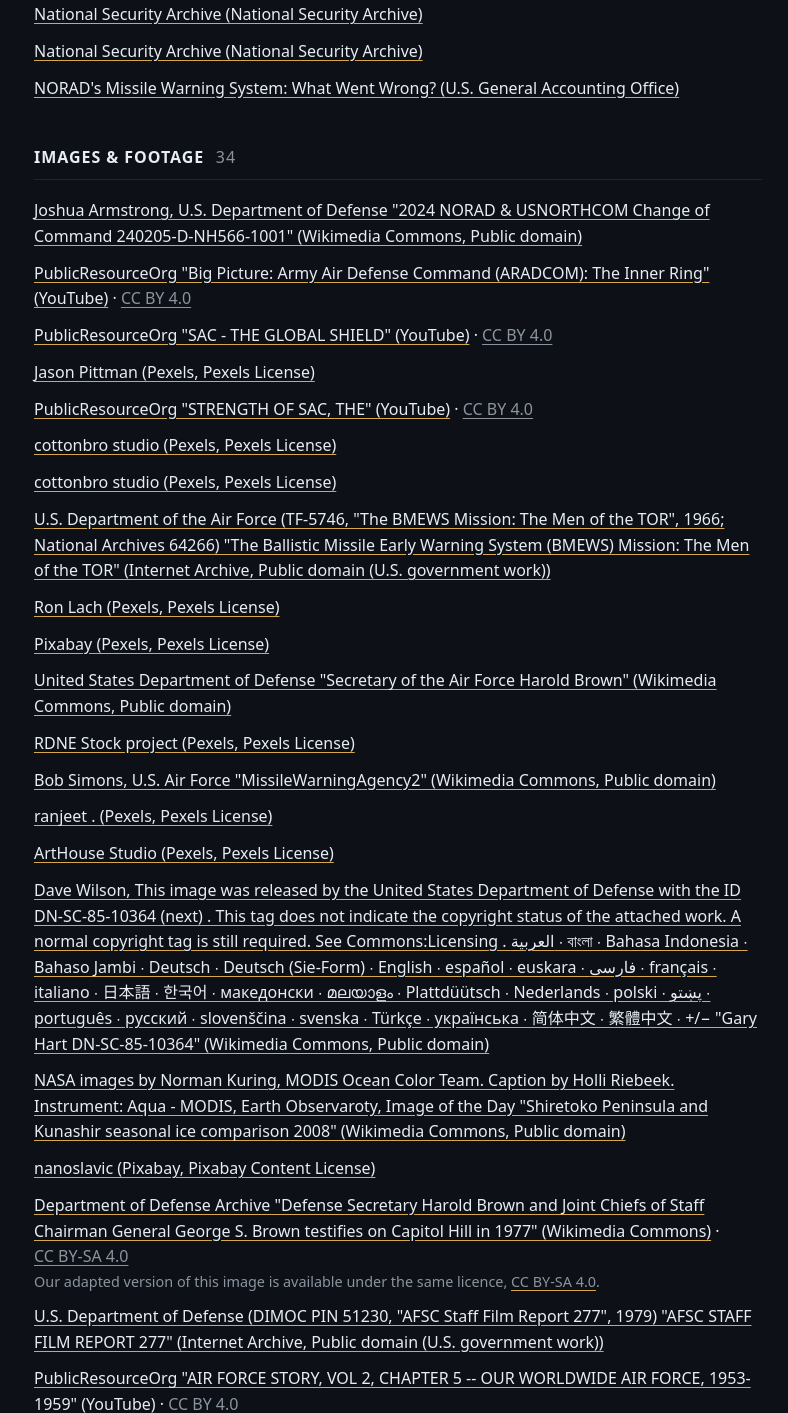
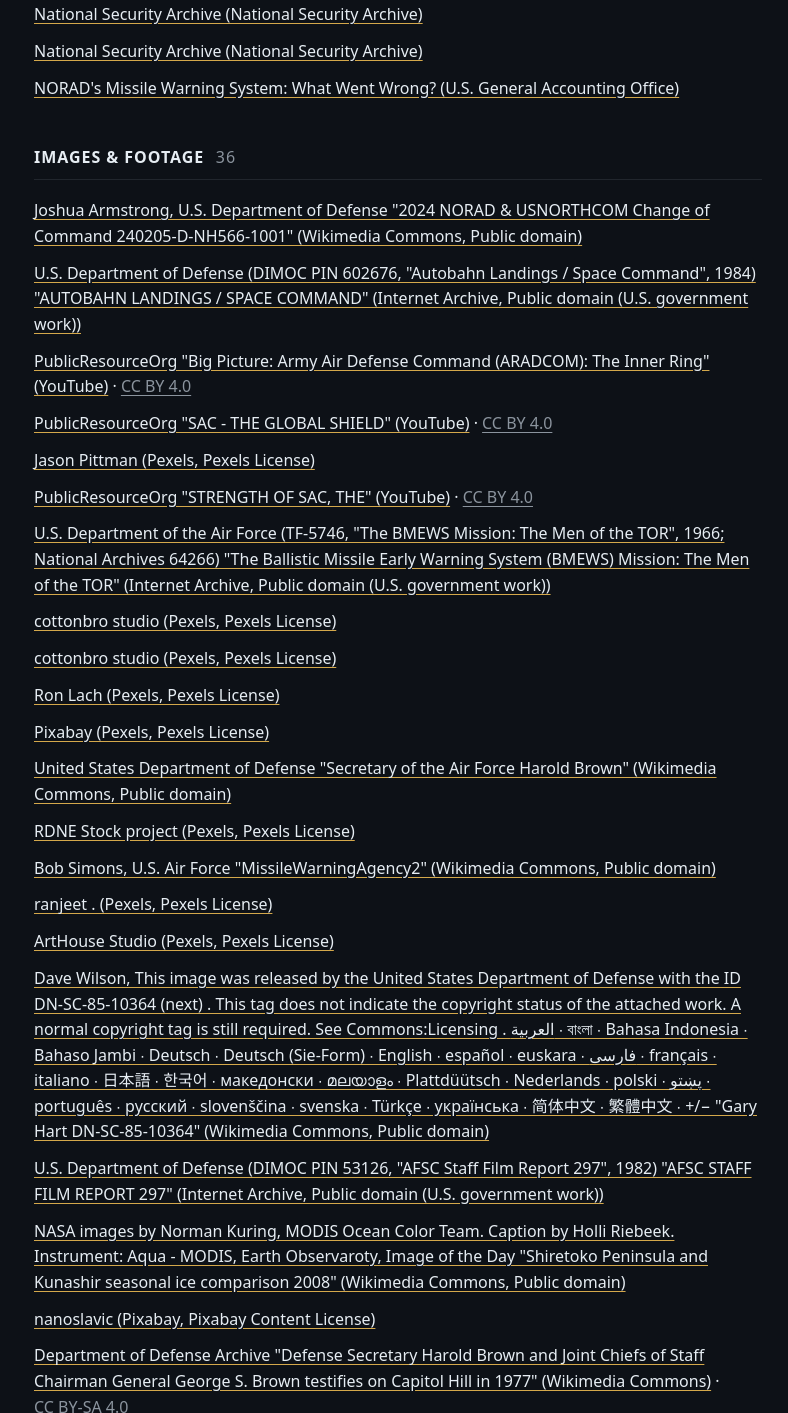
Before and after one commit to longcut-media/longcut-media.github.io, a plain HTML site: page credits/02/index.html in a window 1280 px wide. Shown: the part 767-2180 px from the top of the page, without its empty margins (242-1030 px from the left). Drawn offline with Linux system fonts and the light colour scheme.

Commit message:
Credits for file 02: The Missiles Only the Computers Saw

```diff
--- a/credits/02/index.html
+++ b/credits/02/index.html
@@ -55,16 +55,17 @@ creator endorses this video.</p>
 </ul>
 </section>
 <section>
-<h2>Images &amp; footage <span class="n">34</span></h2>
+<h2>Images &amp; footage <span class="n">36</span></h2>
 <ul>
 <li><a href="https://commons.wikimedia.org/wiki/File:2024_NORAD_%26_USNORTHCOM_Change_of_Command_240205-D-NH566-1001.jpg" rel="noopener">Joshua Armstrong, U.S. Department of Defense &quot;2024 NORAD &amp; USNORTHCOM Change of Command 240205-D-NH566-1001&quot; (Wikimedia Commons, Public domain)</a></li>
+<li><a href="https://archive.org/details/gov.dod.dimoc.602676" rel="noopener">U.S. Department of Defense (DIMOC PIN 602676, &quot;Autobahn Landings / Space Command&quot;, 1984) &quot;AUTOBAHN LANDINGS / SPACE COMMAND&quot; (Internet Archive, Public domain (U.S. government work))</a></li>
 <li><a href="https://www.youtube.com/watch?v=B-jJjvHd6jM" rel="noopener">PublicResourceOrg &quot;Big Picture: Army Air Defense Command (ARADCOM): The Inner Ring&quot; (YouTube)</a> · <a class="lic" href="https://creativecommons.org/licenses/by/4.0/" rel="license noopener">CC BY 4.0</a></li>
 <li><a href="https://www.youtube.com/watch?v=xn8lo2MSmhw" rel="noopener">PublicResourceOrg &quot;SAC - THE GLOBAL SHIELD&quot; (YouTube)</a> · <a class="lic" href="https://creativecommons.org/licenses/by/4.0/" rel="license noopener">CC BY 4.0</a></li>
 <li><a href="https://www.pexels.com/video/stunning-night-sky-with-shooting-star-32270503/" rel="noopener">Jason Pittman (Pexels, Pexels License)</a></li>
 <li><a href="https://www.youtube.com/watch?v=RMNS1ZUwZcg" rel="noopener">PublicResourceOrg &quot;STRENGTH OF SAC, THE&quot; (YouTube)</a> · <a class="lic" href="https://creativecommons.org/licenses/by/4.0/" rel="license noopener">CC BY 4.0</a></li>
+<li><a href="https://archive.org/details/342-TF-5746" rel="noopener">U.S. Department of the Air Force (TF-5746, &quot;The BMEWS Mission: The Men of the TOR&quot;, 1966; National Archives 64266) &quot;The Ballistic Missile Early Warning System (BMEWS) Mission: The Men of the TOR&quot; (Internet Archive, Public domain (U.S. government work))</a></li>
 <li><a href="https://www.pexels.com/video/a-person-drawing-on-a-paper-using-pencil-9655665/" rel="noopener">cottonbro studio (Pexels, Pexels License)</a></li>
 <li><a href="https://www.pexels.com/video/person-touching-a-paper-6143908/" rel="noopener">cottonbro studio (Pexels, Pexels License)</a></li>
-<li><a href="https://archive.org/details/342-TF-5746" rel="noopener">U.S. Department of the Air Force (TF-5746, &quot;The BMEWS Mission: The Men of the TOR&quot;, 1966; National Archives 64266) &quot;The Ballistic Missile Early Warning System (BMEWS) Mission: The Men of the TOR&quot; (Internet Archive, Public domain (U.S. government work))</a></li>
 <li><a href="https://www.pexels.com/video/a-person-holding-a-paper-with-script-8035615/" rel="noopener">Ron Lach (Pexels, Pexels License)</a></li>
 <li><a href="https://www.pexels.com/video/using-a-landline-telephone-854698/" rel="noopener">Pixabay (Pexels, Pexels License)</a></li>
 <li><a href="https://commons.wikimedia.org/wiki/File:Secretary_of_the_Air_Force_Harold_Brown.jpg" rel="noopener">United States Department of Defense &quot;Secretary of the Air Force Harold Brown&quot; (Wikimedia Commons, Public domain)</a></li>
@@ -73,6 +74,7 @@ creator endorses this video.</p>
 <li><a href="https://www.pexels.com/video/technician-operating-electrical-control-panel-28886877/" rel="noopener">ranjeet . (Pexels, Pexels License)</a></li>
 <li><a href="https://www.pexels.com/video/person-operating-button-panel-6442792/" rel="noopener">ArtHouse Studio (Pexels, Pexels License)</a></li>
 <li><a href="https://commons.wikimedia.org/wiki/File:Gary_Hart_DN-SC-85-10364.jpg" rel="noopener">Dave Wilson, This image was released by the United States Department of Defense with the ID DN-SC-85-10364 (next) . This tag does not indicate the copyright status of the attached work. A normal copyright tag is still required. See Commons:Licensing . العربية ∙ বাংলা ∙ Bahasa Indonesia ∙ Bahaso Jambi ∙ Deutsch ∙ Deutsch (Sie-Form) ∙ English ∙ español ∙ euskara ∙ فارسی ∙ français ∙ italiano ∙ 日本語 ∙ 한국어 ∙ македонски ∙ മലയാളം ∙ Plattdüütsch ∙ Nederlands ∙ polski ∙ پښتو ∙ português ∙ русский ∙ slovenščina ∙ svenska ∙ Türkçe ∙ українська ∙ 简体中文 ∙ 繁體中文 ∙ +/− &quot;Gary Hart DN-SC-85-10364&quot; (Wikimedia Commons, Public domain)</a></li>
+<li><a href="https://archive.org/details/gov.dod.dimoc.53126" rel="noopener">U.S. Department of Defense (DIMOC PIN 53126, &quot;AFSC Staff Film Report 297&quot;, 1982) &quot;AFSC STAFF FILM REPORT 297&quot; (Internet Archive, Public domain (U.S. government work))</a></li>
 <li><a href="https://commons.wikimedia.org/wiki/File:Shiretoko_Peninsula_and_Kunashir_seasonal_ice_comparison_2008.jpg" rel="noopener">NASA images by Norman Kuring, MODIS Ocean Color Team. Caption by Holli Riebeek. Instrument: Aqua - MODIS, Earth Observaroty, Image of the Day &quot;Shiretoko Peninsula and Kunashir seasonal ice comparison 2008&quot; (Wikimedia Commons, Public domain)</a></li>
 <li><a href="https://pixabay.com/videos/id-47215/" rel="noopener">nanoslavic (Pixabay, Pixabay Content License)</a></li>
 <li><a href="https://commons.wikimedia.org/wiki/File:Defense_Secretary_Harold_Brown_and_Joint_Chiefs_of_Staff_Chairman_General_George_S._Brown_testifies_on_Capitol_Hill_in_1977.jpg" rel="noopener">Department of Defense Archive &quot;Defense Secretary Harold Brown and Joint Chiefs of Staff Chairman General George S. Brown testifies on Capitol Hill in 1977&quot; (Wikimedia Commons)</a> · <a class="lic" href="https://creativecommons.org/licenses/by-sa/4.0/" rel="license noopener">CC BY-SA 4.0</a> <span class="sa">Our adapted version of this image is available under the same licence, <a href="https://creativecommons.org/licenses/by-sa/4.0/" rel="license noopener">CC BY-SA 4.0</a>.</span></li>
```
